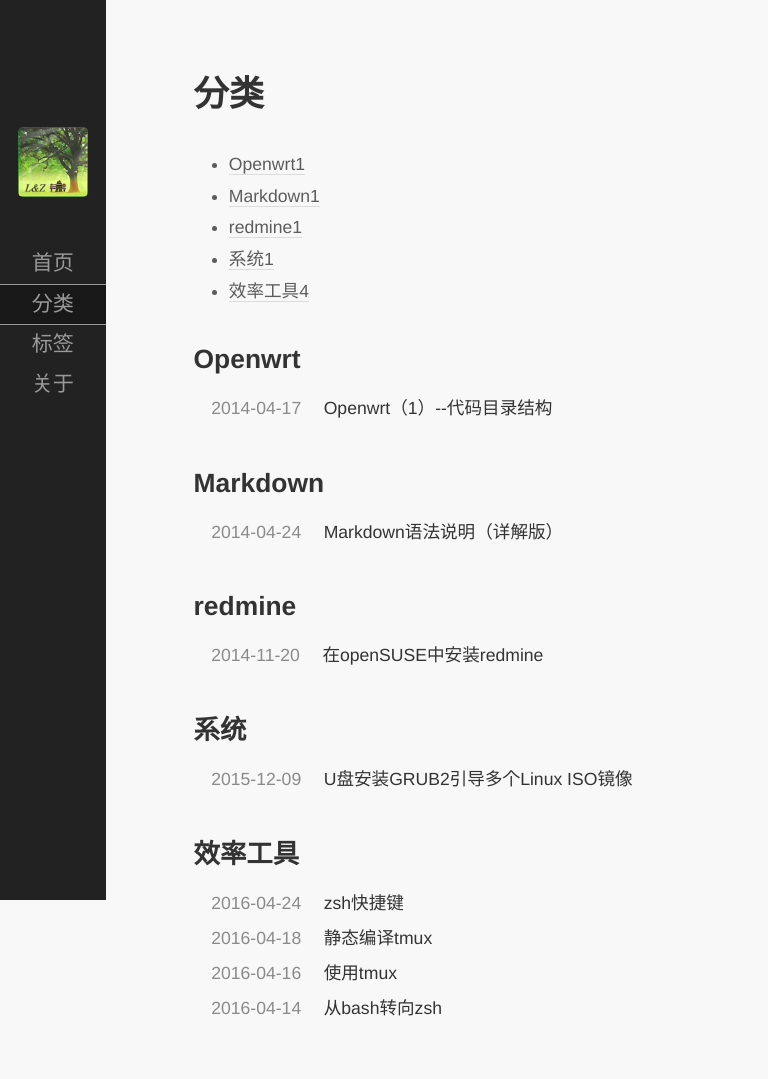
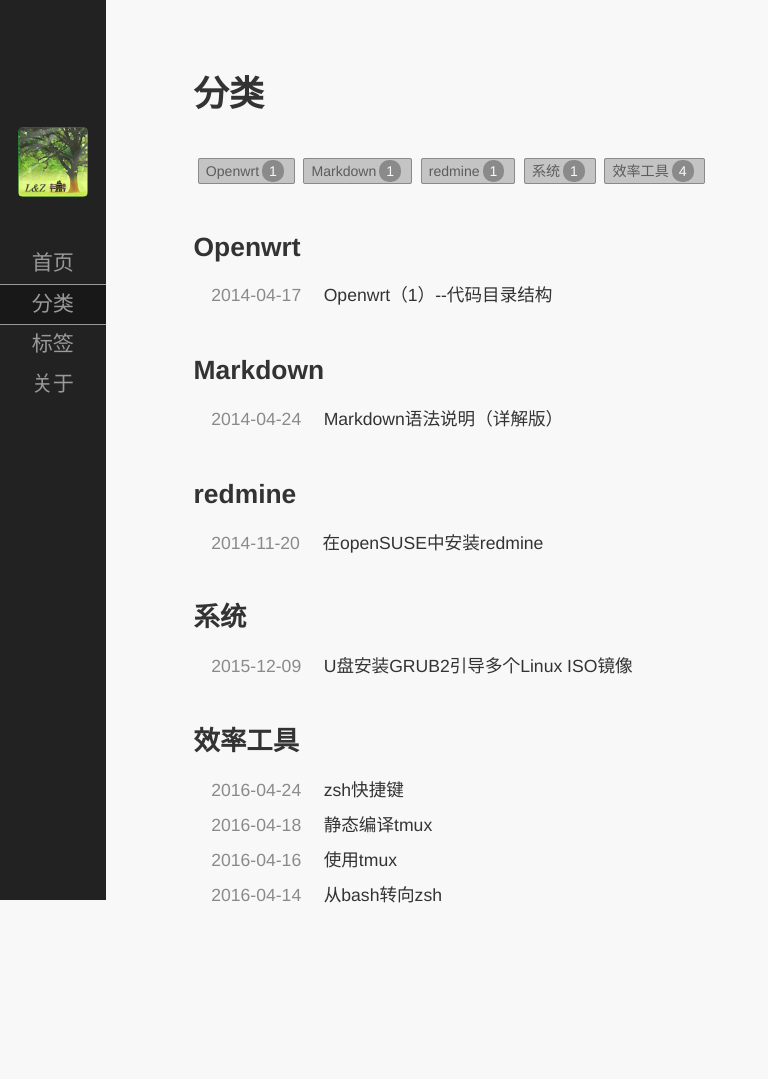
Before and after one commit to iceway/iceway.github.io, a Jekyll site: the page built from pages/category.html, in a window 1280 px wide. Shown: the whole page, without its empty margins (0-768 px from the left). Built offline with Jekyll 4.4.1, drawn with Linux system fonts in a browser that asks for light colours; Markdown is read by kramdown in place of the engine named in the settings; after the commit the page ends 966 px from its top, so only the background shows below that.

Commit message:
style: adjust for tag cloud
Signed-off-by: Iceway Zhang <iceway.zhang@gmail.com>

```diff
--- a/pages/category.html
+++ b/pages/category.html
@@ -3,11 +3,11 @@ title: 分类
 layout: page
 ---
 
-<div id='tag_cloud'>
-<ul class="nav nav-pills" role="tablist">
+<div class='tag_cloud'>
+<ul>
 {% for cat in site.categories %}
-	<li class="active" role="presentation">
-		<a href="#{{ cat[0] }}">{{ cat[0] }}<span class="badge">{{ cat[1].size }}</span></a>
+	<li>
+		<a href="#{{ cat[0] }}">{{ cat[0] }}<span class="tagcloud_badge">{{ cat[1].size }}</span></a>
 	</li>
 {% endfor %}
 </ul>
--- a/pages/tag.html
+++ b/pages/tag.html
@@ -3,10 +3,10 @@ title: 标签
 layout: page
 ---
 
-<div id='tag_cloud'>
-<ul class="nav nav-pills" role="tablist">
+<div class='tag_cloud'>
+<ul>
 {% for tag in site.tags %}
-	<li class="active" role="presentation">
+	<li>
 		<a href="#{{ tag[0] }}">{{ tag[0] }}</a>
 	</li>
 {% endfor %}
--- a/public/css/style.css
+++ b/public/css/style.css
@@ -97,6 +97,7 @@ header h1 {
 .post-list {
 	font-size: 1rem;
 	line-height: 2;
+	margin: 2em 0;
 }
 
 .post-list ul {
@@ -164,3 +165,38 @@ h1.post-title {
 .post-content, .page-content {
 	margin: 1em 0 3em 0;
 }
+
+div.tag_cloud {
+	margin: 1em 0;
+	overflow: auto;
+}
+
+div.tag_cloud ul {
+	list-style: none;
+	font-size: 80%;
+	margin: 0;
+	padding: 0;
+}
+
+div.tag_cloud li {
+	position: relative;
+	float: left;
+	display: block;
+}
+
+div.tag_cloud a {
+	margin: 0.3em;
+	padding: 0.3em 0.5em;
+	border: 1px solid #8a8a8a;
+	border-radius: 2px;
+	background-color: #c4c4c4;
+}
+
+div.tag_cloud span.tagcloud_badge {
+	margin: 0 3px;
+	border-radius: 10px;
+	min-width: 10px;
+	padding: 3px 7px;
+	background-color: #8a8a8a;
+	color: #f8f8f8;
+}
```
